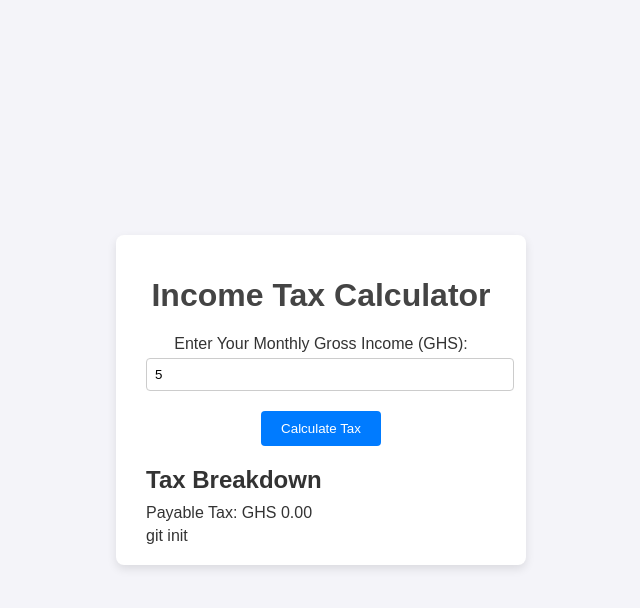
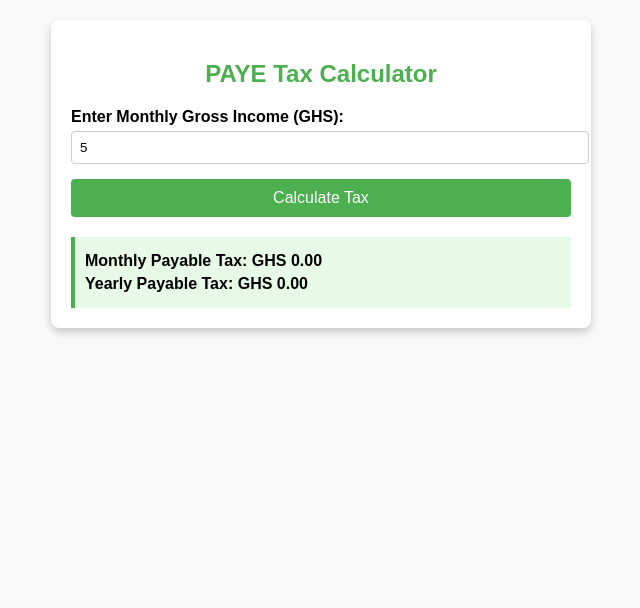
Before and after one commit to easaka/paye-calculator, a plain HTML site: page index.html in a window 1280 px wide. Both pictures are taken after typing "5" into the empty fields and a click on the button "Calculate Tax". Shown: the whole page, without its empty margins (319-959 px from the left). Drawn offline with Linux system fonts and the light colour scheme.

Commit message:
update display

```diff
--- a/index.html
+++ b/index.html
@@ -3,22 +3,126 @@
 <head>
   <meta charset="UTF-8">
   <meta name="viewport" content="width=device-width, initial-scale=1.0">
-    <title>Income Tax Calculator (GRA PAYE - 2024)</title>
-    <link rel="stylesheet" href="style.css">
+  <title>PAYE Tax Calculator</title>
+  <style>
+    body {
+      font-family: Arial, sans-serif;
+      margin: 20px;
+      background-color: #f9f9f9;
+    }
+    .container {
+      max-width: 500px;
+      margin: auto;
+      padding: 20px;
+      background: white;
+      border-radius: 8px;
+      box-shadow: 0 4px 8px rgba(0, 0, 0, 0.2);
+    }
+    h2 {
+      text-align: center;
+      color: #4caf50;
+    }
+    .form-group {
+      margin-bottom: 15px;
+    }
+    label {
+      display: block;
+      margin-bottom: 5px;
+      font-weight: bold;
+    }
+    input[type="number"] {
+      width: 100%;
+      padding: 8px;
+      border: 1px solid #ccc;
+      border-radius: 4px;
+    }
+    button {
+      width: 100%;
+      padding: 10px;
+      background: #4caf50;
+      color: white;
+      border: none;
+      border-radius: 4px;
+      font-size: 16px;
+      cursor: pointer;
+    }
+    button:hover {
+      background: #45a049;
+    }
+    .result {
+      margin-top: 20px;
+      padding: 10px;
+      background: #e7f9e7;
+      border-left: 4px solid #4caf50;
+    }
+    .result p {
+      margin: 5px 0;
+      font-weight: bold;
+    }
+  </style>
 </head>
 <body>
   <div class="container">
-        <h1>Income Tax Calculator</h1>
+    <h2>PAYE Tax Calculator</h2>
     <form id="tax-form">
-            <label for="gross-income">Enter Your Monthly Gross Income (GHS):</label>
-            <input type="number" id="gross-income" placeholder="e.g., 5000" required>
+      <div class="form-group">
+        <label for="gross-income">Enter Monthly Gross Income (GHS):</label>
+        <input type="number" id="gross-income" placeholder="e.g., 1000" required />
+      </div>
       <button type="submit">Calculate Tax</button>
     </form>
-        <div id="result">
-            <h2>Tax Breakdown</h2>
-            <p id="payable-tax">Payable Tax: GHS 0.00</p>git init
+    <div class="result" id="result" style="display: none;">
+      <p id="monthly-tax"></p>
+      <p id="yearly-tax"></p>
     </div>
   </div>
-    <script src="script.js"></script>
+
+  <script>
+    document.getElementById("tax-form").addEventListener("submit", function (event) {
+      event.preventDefault();
+
+      let grossIncome = parseFloat(document.getElementById("gross-income").value);
+      if (isNaN(grossIncome) || grossIncome <= 0) {
+        alert("Please enter a valid income.");
+        return;
+      }
+
+      const taxBreakdown = calculatePAYE(grossIncome);
+      const yearlyTax = taxBreakdown.tax * 12;
+
+      // Display results
+      const resultDiv = document.getElementById("result");
+      document.getElementById("monthly-tax").textContent = `Monthly Payable Tax: GHS ${taxBreakdown.tax.toFixed(2)}`;
+      document.getElementById("yearly-tax").textContent = `Yearly Payable Tax: GHS ${yearlyTax.toFixed(2)}`;
+      resultDiv.style.display = "block";
+    });
+
+    function calculatePAYE(income) {
+      let tax = 0;
+
+      // Tax Bands
+      const taxBands = [
+        { limit: 490, rate: 0 },        // First GHS 490 - 0%
+        { limit: 110, rate: 0.05 },    // Next GHS 110 - 5%
+        { limit: 130, rate: 0.10 },    // Next GHS 130 - 10%
+        { limit: 3166.67, rate: 0.175 }, // Next GHS 3166.67 - 17.5%
+        { limit: 16000, rate: 0.25 },  // Next GHS 16,000 - 25%
+        { limit: 30520, rate: 0.30 },  // Next GHS 30,520 - 30%
+        { limit: Infinity, rate: 0.35 } // Exceeding GHS 50,416.67 - 35%
+      ];
+
+      for (let band of taxBands) {
+        if (income > band.limit) {
+          tax += band.limit * band.rate; // Tax the full band limit
+          income -= band.limit; // Subtract the taxed portion
+        } else {
+          tax += income * band.rate; // Tax the remaining income
+          break;
+        }
+      }
+
+      return { tax };
+    }
+  </script>
 </body>
 </html>
--- a/script.js
+++ /dev/null
@@ -1,41 +0,0 @@
-document.getElementById("tax-form").addEventListener("submit", function (event) {
-    event.preventDefault(); // Prevent form submission
-
-    console.log("Calculating tax...");
-
-    let grossIncome = parseFloat(document.getElementById("gross-income").value);
-    if (isNaN(grossIncome) || grossIncome <= 0) {
-        alert("Please enter a valid income.");
-        return;
-    }
-
-    const taxBreakdown = calculatePAYE(grossIncome);
-    document.getElementById("payable-tax").textContent = `Payable Tax: GHS ${taxBreakdown.tax.toFixed(2)}`;
-});
-
-function calculatePAYE(income) {
-    let tax = 0;
-
-    // Tax Bands
-    const taxBands = [
-        { limit: 490, rate: 0 },         // First GHS 490 - No Tax
-        { limit: 110, rate: 0.05 },     // Next GHS 110 - 5%
-        { limit: 130, rate: 0.10 },     // Next GHS 130 - 10%
-        { limit: 3166.67, rate: 0.175 }, // Next GHS 3166.67 - 17.5%
-        { limit: 16000, rate: 0.25 },   // Next GHS 16,000 - 25%
-        { limit: 30520, rate: 0.30 },   // Next GHS 30,520 - 30%
-        { limit: Infinity, rate: 0.35 } // Exceeding GHS 50,000 - 35%
-    ];
-
-    for (let band of taxBands) {
-        if (income > band.limit) {
-            tax += band.limit * band.rate;
-            income -= band.limit;
-        } else {
-            tax += income * band.rate;
-            break;
-        }
-    }
-
-    return { tax };
-}
--- a/style.css
+++ /dev/null
@@ -1,63 +0,0 @@
-body {
-    font-family: Arial, sans-serif;
-    background-color: #f4f4f9;
-    color: #333;
-    margin: 0;
-    padding: 0;
-    display: flex;
-    justify-content: center;
-    align-items: center;
-    height: 100vh;
-}
-
-.container {
-    background: #fff;
-    padding: 20px 30px;
-    border-radius: 8px;
-    box-shadow: 0 4px 10px rgba(0, 0, 0, 0.1);
-    text-align: center;
-    width: 350px;
-}
-
-h1 {
-    color: #444;
-}
-
-label {
-    display: block;
-    margin: 15px 0 5px;
-}
-
-input {
-    width: 100%;
-    padding: 8px;
-    margin-bottom: 20px;
-    border: 1px solid #ccc;
-    border-radius: 4px;
-}
-
-button {
-    padding: 10px 20px;
-    background-color: #007bff;
-    color: white;
-    border: none;
-    border-radius: 4px;
-    cursor: pointer;
-}
-
-button:hover {
-    background-color: #0056b3;
-}
-
-#result {
-    margin-top: 20px;
-    text-align: left;
-}
-
-#result h2 {
-    margin-bottom: 10px;
-}
-
-#result p {
-    margin: 5px 0;
-}
```
Lines whose indentation alone changed are shown as unchanged.
